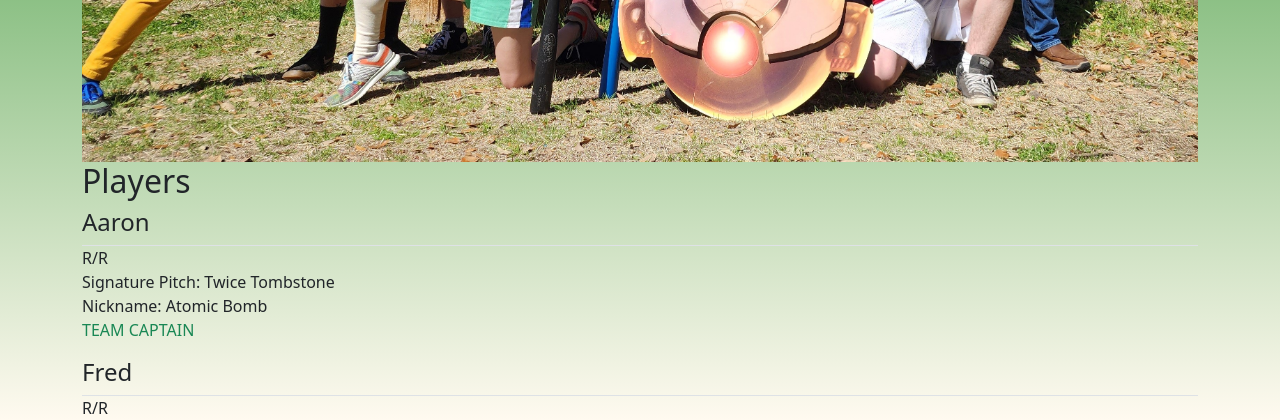
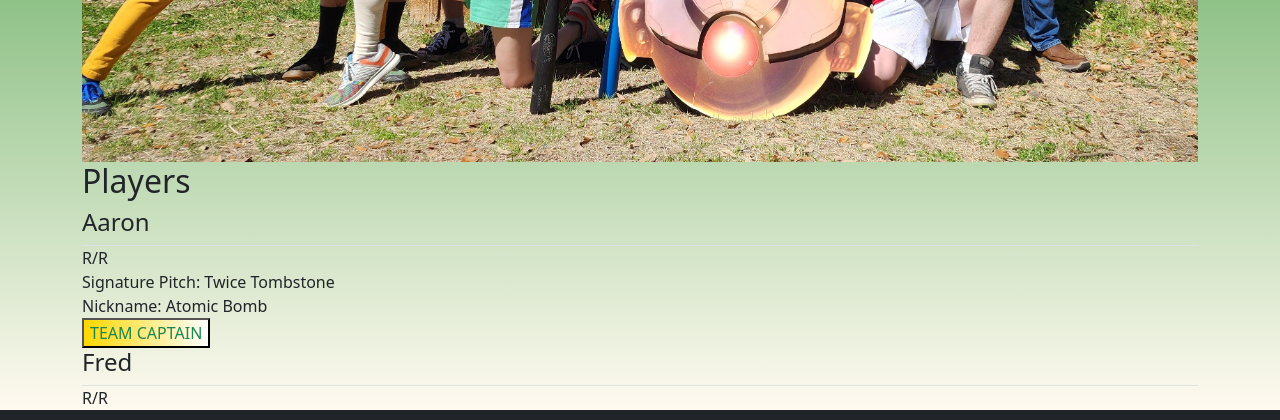
Before and after one commit to aguerrero456/wiffle-ball-app, a Flask app: page / in a window 1280 px wide. Shown: the part 1206-1626 px from the top of the page. Run offline with Flask 2, Linux system fonts and the light colour scheme.

Commit message:
changed the design of the team captain button

```diff
--- a/templates/players.html
+++ b/templates/players.html
@@ -19,7 +19,7 @@
 <div>
     {% if 'TC' in player %}
       {% if player['TC'] =='true' %}
-      <p class="text-success"> TEAM CAPTAIN</p>
+      <button class="text-success" style="background-image: linear-gradient(to right, gold, white)"> TEAM CAPTAIN</button>
       {% endif %}
    {% endif %}
 </div>
```
